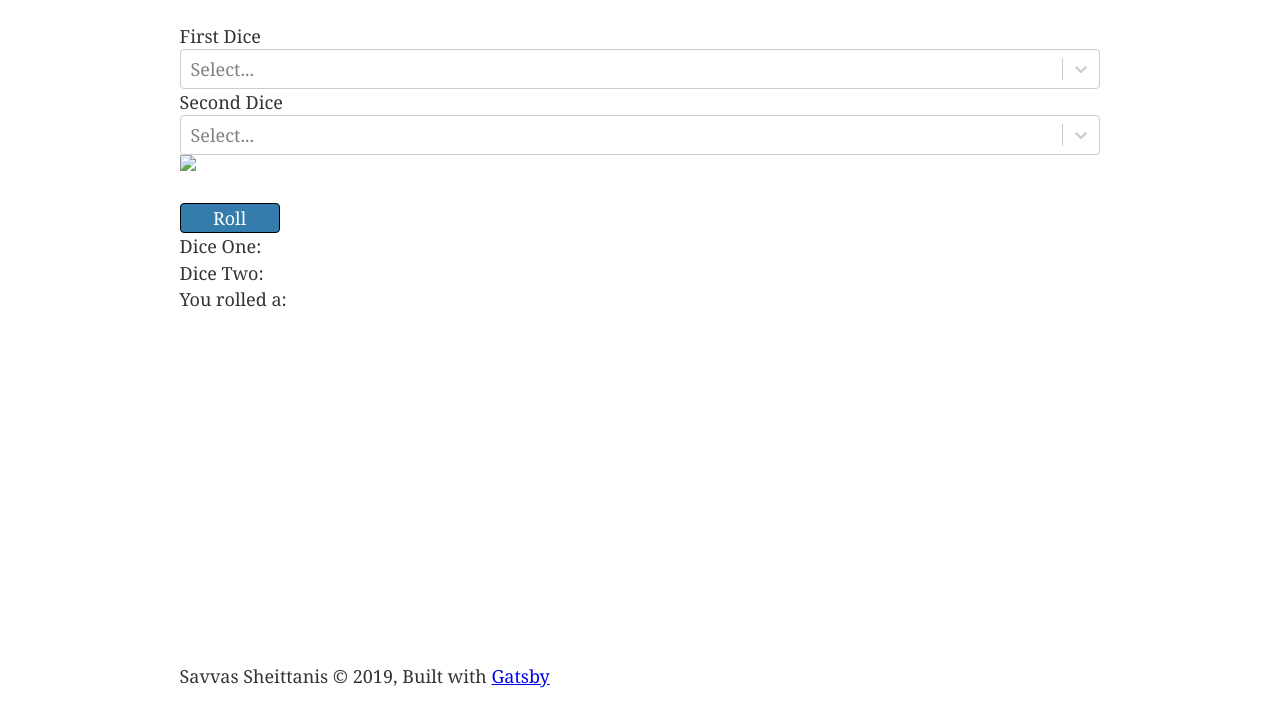
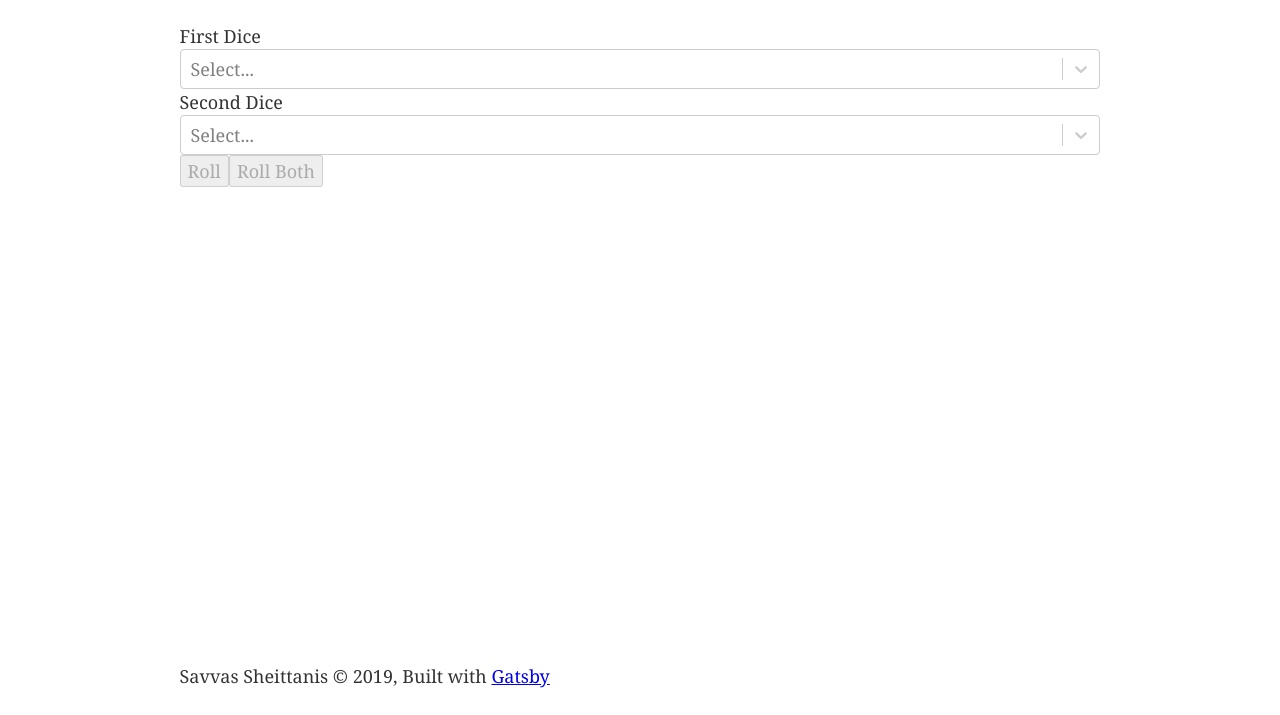
Before and after one commit to Sheittanis/mini-apps, a Gatsby site in the folder mini-apps/: page /diceRoll in a window 1280 px wide. Shown: the part 100-815 px from the top of the page. Built offline with nearby package versions, Linux system fonts and the light colour scheme; Gatsby itself is replaced by a stand-in of ours.

Commit message:
Roll a dice (two)
Select dropdown and styling

```diff
--- a/mini-apps/src/components/select.js
+++ b/mini-apps/src/components/select.js
@@ -1,8 +1,5 @@
 import React, { useState } from "react"
 import Select from 'react-select';
-
-
-
 
 const DiceRollPage = (props) => {
     const {options,setSelection } = props
--- a/mini-apps/src/pages/coinFlip.css
+++ b/mini-apps/src/pages/coinFlip.css
@@ -8,9 +8,14 @@
     border-radius: 4px;
     border: 1px solid black;
     width: 100px;
+    margin-left: 30px;
+}
+.actionButton:disabled{
+    background: grey;
 }
 
 .buttonContainer{
     width: 100%;
     text-align: center;
+    margin-top:30px;
 }
--- /dev/null
+++ b/mini-apps/src/pages/diceRoll.css
@@ -0,0 +1,17 @@
+.fakeDice{
+    width: 300px;
+    height: 300px;
+    border: 1px solid purple;
+    display: flex;
+    align-items: center;
+    justify-content: center;
+    margin: 30px;
+}
+
+.diceRoll{
+    font-size: 250px;
+}
+
+.diceContainer{
+    display: inline-block
+}
--- a/mini-apps/src/pages/diceRoll.js
+++ b/mini-apps/src/pages/diceRoll.js
@@ -5,7 +5,7 @@ import Layout from "../components/layout"
 import SEO from "../components/seo"
 
 import Selector from "../components/select.js"
-import "./coinFlip.css"
+import "./diceRoll.css"
 
 const options = [
     { value: 6, label: 'D6 - Common cube' },
@@ -16,31 +16,39 @@ const options = [
 ];
 
 const DiceRollPage = () => {
-    const [coinImage, setCoinImage] = useState();
-    const [rollResult, setRollResult] = useState();
+    const [rollOneDisabled, setRollOneDisabled] = useState(true);
+    const [rollTwoDisabled, setRollTwoDisabled] = useState(true);
+
+    const [rollOneResult, setRollOneResult] = useState();
+    const [rollTwoResult, setRollTwoResult] = useState();
+
     const [diceOne, setDiceOne] = useState(null);
     const [diceTwo, setDiceTwo] = useState(null);
 
     const roll = () => {
-        let side = Math.floor((Math.random() * 2) + 1);
+        let dOne = Math.floor((Math.random() * diceOne) + 1);
 
-        setRollResult(side);
+        setRollOneResult(dOne);
+        setRollTwoResult(0);
     }
+
     const rollBoth = () => {
-        let side = Math.floor((Math.random() * 2) + 1);
+        let dOne = Math.floor((Math.random() * diceOne) + 1);
+        let dTwo = Math.floor((Math.random() * diceTwo) + 1);
 
-        setRollResult(side);
+        setRollOneResult(dOne);
+        setRollTwoResult(dTwo);
     }
 
     function handleDiceOne(diceOne) {
-
+        setRollOneDisabled(false);
         setDiceOne(diceOne)
     }
 
     function handleDiceTwo(diceTwo) {
-        // this.setState({ selectedOption });
+        setRollTwoDisabled(false);
         setDiceTwo(diceTwo)
-    };
+    }
 
     return (
         <Layout>
@@ -49,17 +57,27 @@ const DiceRollPage = () => {
             <Selector options={options} setSelection={handleDiceOne}></Selector>
             <label>Second Dice</label>
             <Selector options={options} setSelection={handleDiceTwo}></Selector>
-            <div>
-                <img src={coinImage} alt=" " className="coinImage" />
+
+            <div className="buttonContainer" >
+                <button className="actionButton" onClick={roll} disabled={rollOneDisabled}>Roll</button>
+                <button className="actionButton" onClick={rollBoth} disabled={rollTwoDisabled}>Roll Both</button>
             </div>
-            <div className="coinImage" >
-                <button className="actionButton" onClick={roll}>Roll</button>
+            <div className="diceContainer">
+                {rollOneResult > 0 &&
+                    <div className="fakeDice">
+                        <h1 className="diceRoll">{rollOneResult}</h1>
+                    </div>
+                }
+
             </div>
-            <div>Dice One: {diceOne}</div>
-            <div>Dice Two: {diceTwo}</div>
-            <div>You rolled a: <span>{rollResult}</span></div>
 
-
+            <div className="diceContainer">
+                {rollTwoResult > 0 &&
+                    <div className="fakeDice">
+                        <h1 className="diceRoll">{rollTwoResult}</h1>
+                    </div>
+                }
+            </div>
         </Layout>
     )
 }
```
